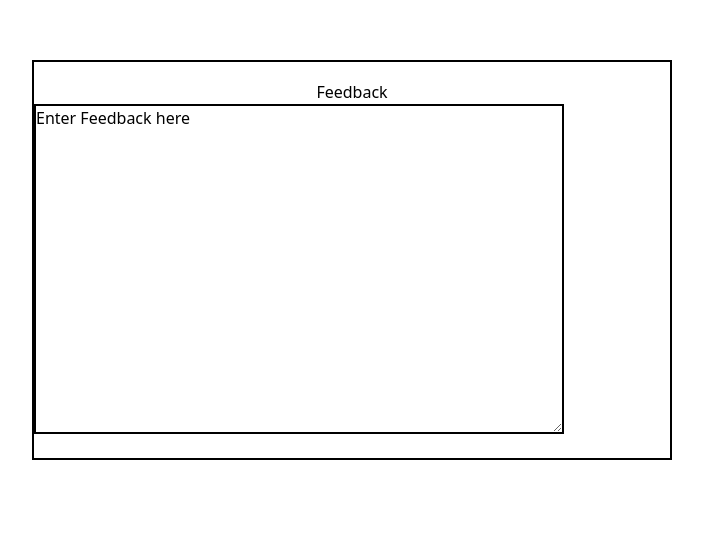
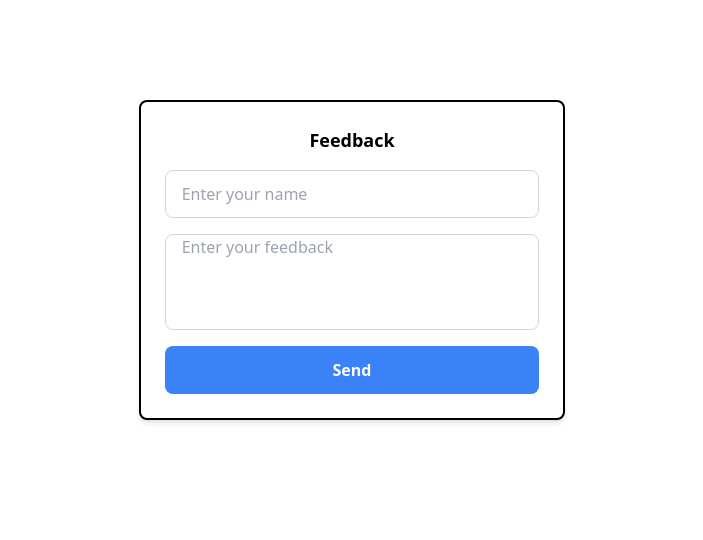
Before and after one commit to ar-mansoori/Layers-ANARC, a React (Vite) app: page / in a window 1280 px wide. Shown: the part 8260-8800 px from the top of the page, without its empty margins (288-991 px from the left). Built offline with nearby package versions, Linux system fonts and the light colour scheme.

Commit message:
added feedback functionality

```diff
--- a/package.json
+++ b/package.json
@@ -15,6 +15,7 @@
     "@fortawesome/free-solid-svg-icons": "^6.7.1",
     "@fortawesome/react-fontawesome": "^0.2.2",
     "@gsap/react": "^2.1.1",
+    "appwrite": "^16.1.0",
     "gsap": "^3.12.5",
     "react": "^18.3.1",
     "react-dom": "^18.3.1",
--- a/src/components/Feedback.jsx
+++ b/src/components/Feedback.jsx
@@ -1,13 +1,71 @@
-import React from "react";
+import React, { useState } from "react";
+import { Client, Databases, ID } from "appwrite";
 
 const Feedback = () => {
+  const client = new Client();
+  client
+    .setEndpoint("https://cloud.appwrite.io/v1")
+    .setProject("678100da001287a61409");
+
+  const databases = new Databases(client);
+
+  const [name, setName] = useState("");
+  const [feedbackBody, setFeedbackBody] = useState("");
+
+  const handleSubmit = async (e) => {
+    e.preventDefault();
+
+    const payload = {
+      name: name,
+      feedback: feedbackBody,
+    };
+
+    try {
+      const response = await databases.createDocument(
+        "678104ae00372abd0ccd",
+        "678104b8003de439884a",
+        ID.unique(),
+        payload
+      );
+      console.log("Feedback submitted successfully:", response);
+      setFeedbackBody("");
+      setName("");
+    } catch (error) {
+      console.error("Error submitting feedback:", error);
+    }
+  };
+
   return (
-    <div className="h-screen w-full place-content-center">
-      <div className="h-1/2 w-1/2 place-content-center place-self-center border-2 border-black">
-        <p className="place-self-center">Feedback</p>
-        <textarea className="h-5/6 w-5/6 border-2 border-black">
-          Enter Feedback here
-        </textarea>
+    <div className="h-screen w-full flex items-center justify-center">
+      <div className="h-auto w-4/5 md:w-1/2 lg:w-1/3 border-2 border-black rounded-lg shadow-md p-6 bg-white">
+        <p className="text-lg font-semibold mb-4 text-center">Feedback</p>
+        <form onSubmit={handleSubmit}>
+          <div className="flex flex-col gap-4">
+            <input
+              type="text"
+              required
+              placeholder="Enter your name"
+              maxLength={100}
+              onChange={(e) => setName(e.target.value)}
+              value={name}
+              className="w-full h-12 px-4 border border-gray-300 rounded-lg focus:outline-none focus:ring-2 focus:ring-blue-500"
+            />
+            <textarea
+              required
+              placeholder="Enter your feedback"
+              maxLength={1000}
+              onChange={(e) => setFeedbackBody(e.target.value)}
+              value={feedbackBody}
+              className="w-full h-24 px-4 border border-gray-300 rounded-lg focus:outline-none focus:ring-2 focus:ring-blue-500 resize-none"
+            />
+            <button
+              type="submit"
+              className="w-full h-12 bg-blue-500 text-white font-semibold rounded-lg hover:bg-blue-600 transition"
+            >
+              Send
+            </button>
+          </div>
+        </form>
       </div>
     </div>
   );
```
Also changed, not shown: 1 other file (tests, documents, lock files or other folders).
